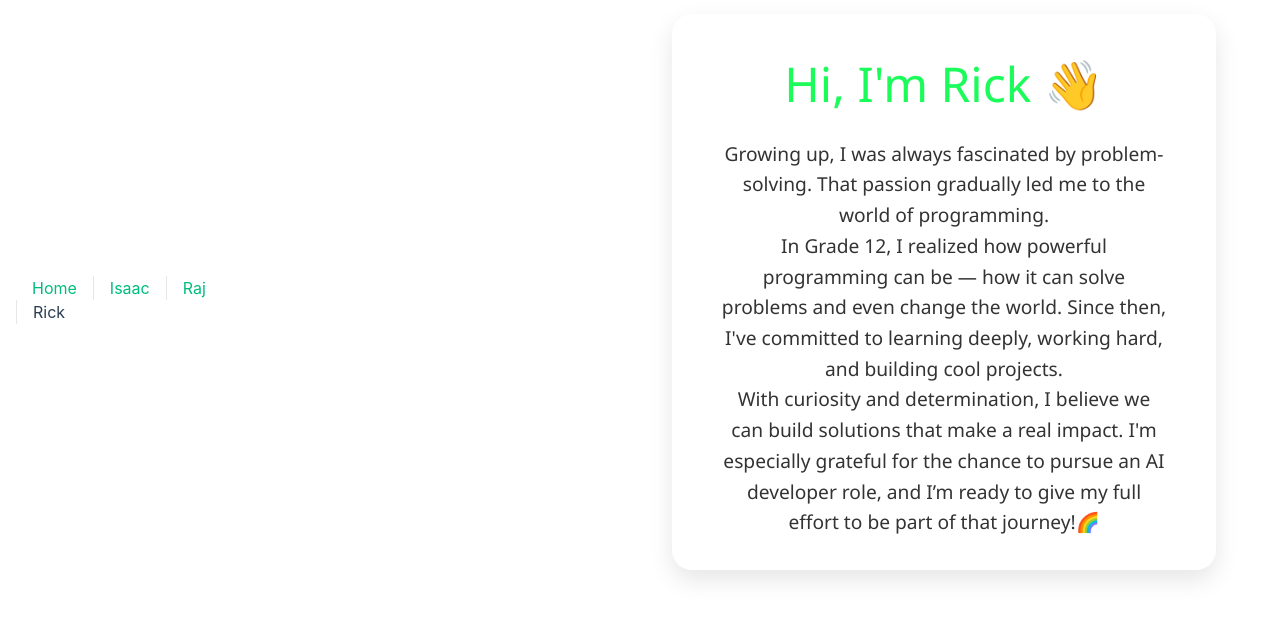
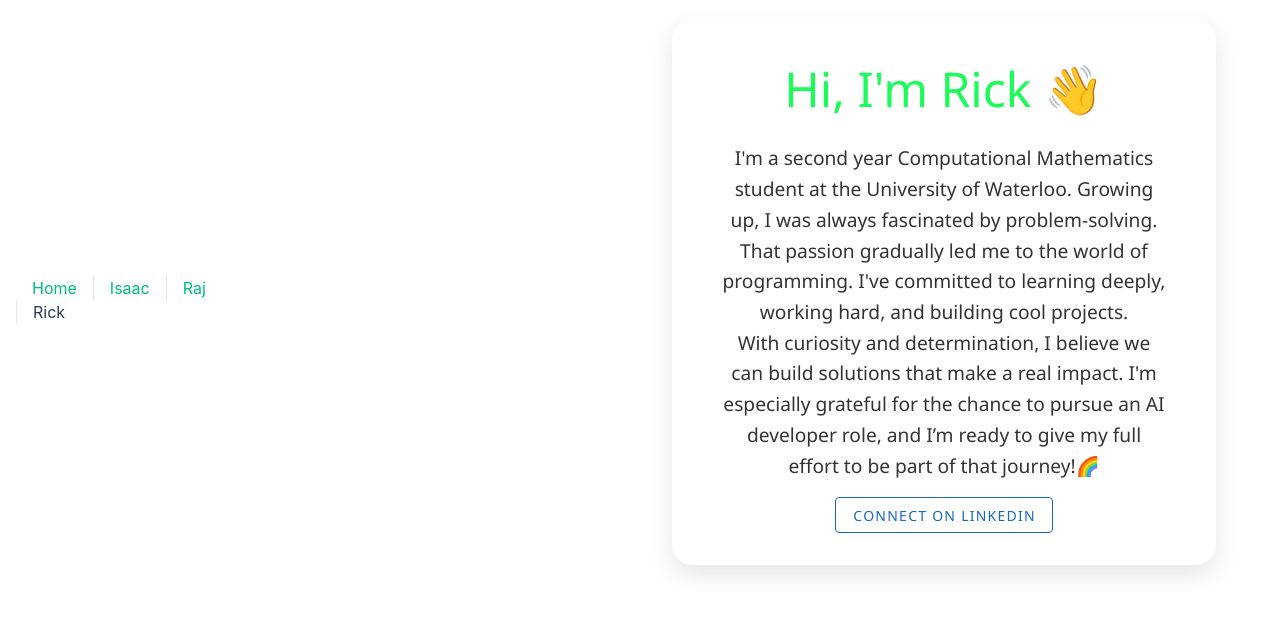
Before and after one commit to rick-mingyu-liu/vue-demo, a Vue app: page /rick in a window 1280 px wide. Shown: the part 108-726 px from the top of the page. Built offline with nearby package versions, Linux system fonts and the light colour scheme; the HTML template or start-up script is replaced by a standard one.

Commit message:
add button

```diff
--- a/src/views/RickView.vue
+++ b/src/views/RickView.vue
@@ -5,13 +5,10 @@
         Hi, I'm Rick <span class="wave">👋</span>
       </h1>
       <p>
+        I'm a second year Computational Mathematics student at the University of Waterloo.
         Growing up, I was always fascinated by problem-solving.
         That passion gradually led me to the world of programming.
-      </p>
-      <p>
-        In Grade 12, I realized how powerful programming can be —
-        how it can solve problems and even change the world.
-        Since then, I've committed to learning deeply, working hard, and
+        I've committed to learning deeply, working hard, and
         building cool projects.
       </p>
       <p>
@@ -19,6 +16,17 @@
         a real impact. I'm especially grateful for the chance to pursue an AI developer role, and I’m
         ready to give my full effort to be part of that journey!🌈
       </p>
+
+      <!-- Vuetify Button -->
+      <v-btn
+        color="primary"
+        variant="outlined"
+        href="https://www.linkedin.com/in/rick-mingyu-liu/"
+        target="_blank"
+        class="mt-4"
+      >
+        Connect on LinkedIn
+      </v-btn>
     </section>
   </div>
 </template>
```
